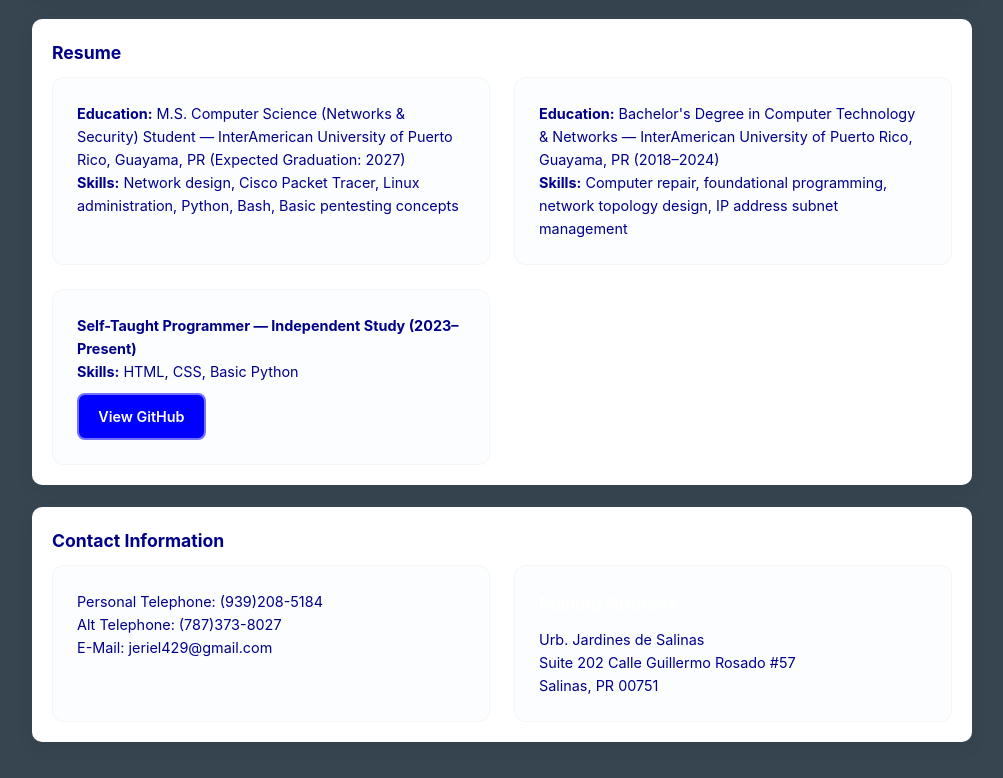
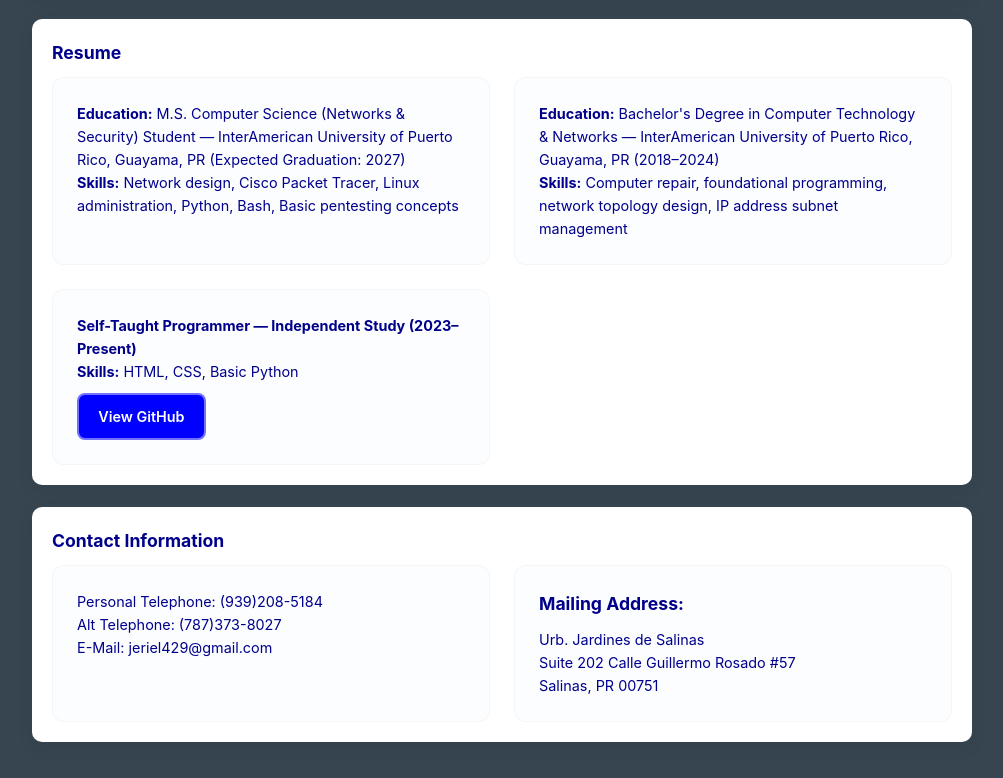
Before and after one commit to ccruz429/DigitalPortfolio, a plain HTML site: page index.html in a window 1280 px wide. Shown: the part 878-1656 px from the top of the page, without its empty margins (138-1141 px from the left). Drawn offline with Linux system fonts and the light colour scheme.

Commit message:
Change Mailing Address header color

```diff
--- a/index.html
+++ b/index.html
@@ -223,7 +223,7 @@
       </p>
      </div>
       <div class="card">
-        <h2>Mailing Address:</h2>
+        <h2 style="color:var(--var)">Mailing Address:</h2>
         <p>Urb. Jardines de Salinas
         <br>Suite 202 Calle Guillermo Rosado #57
         <br>Salinas, PR 00751</p>
```
